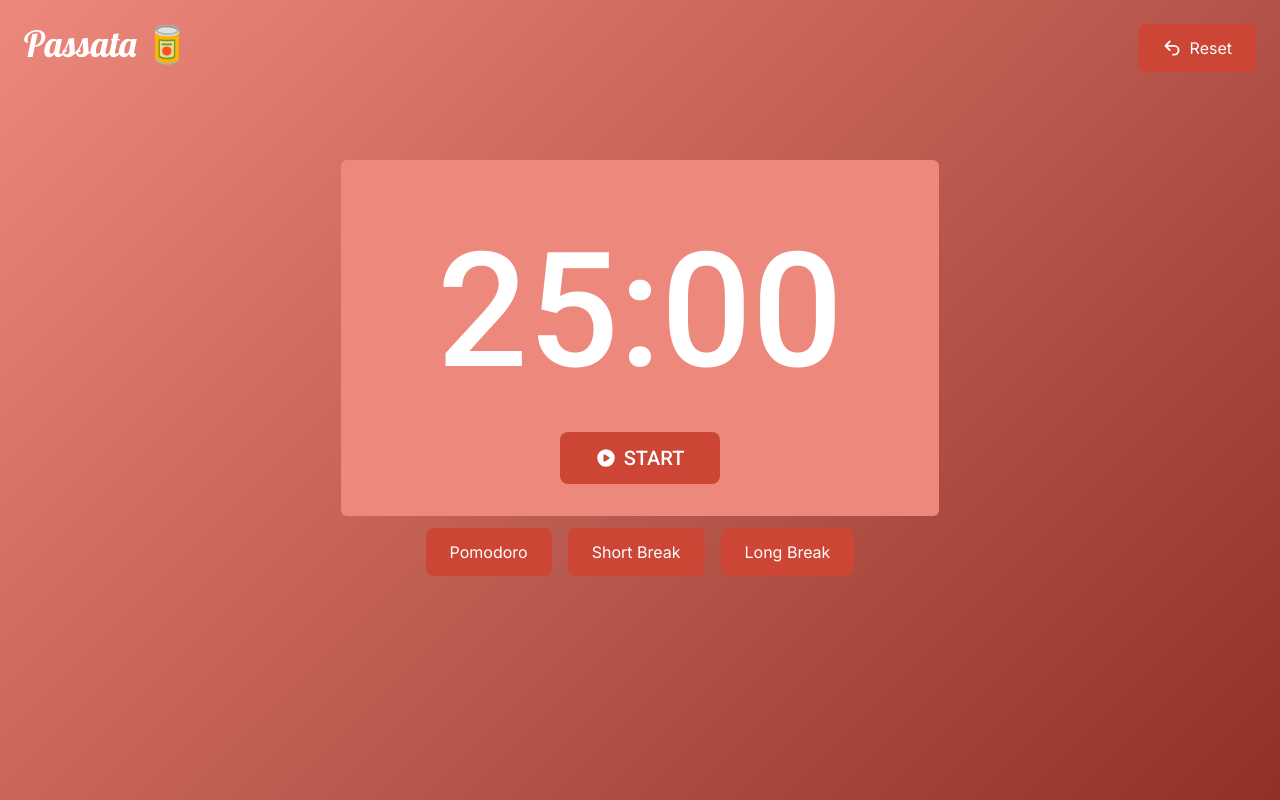
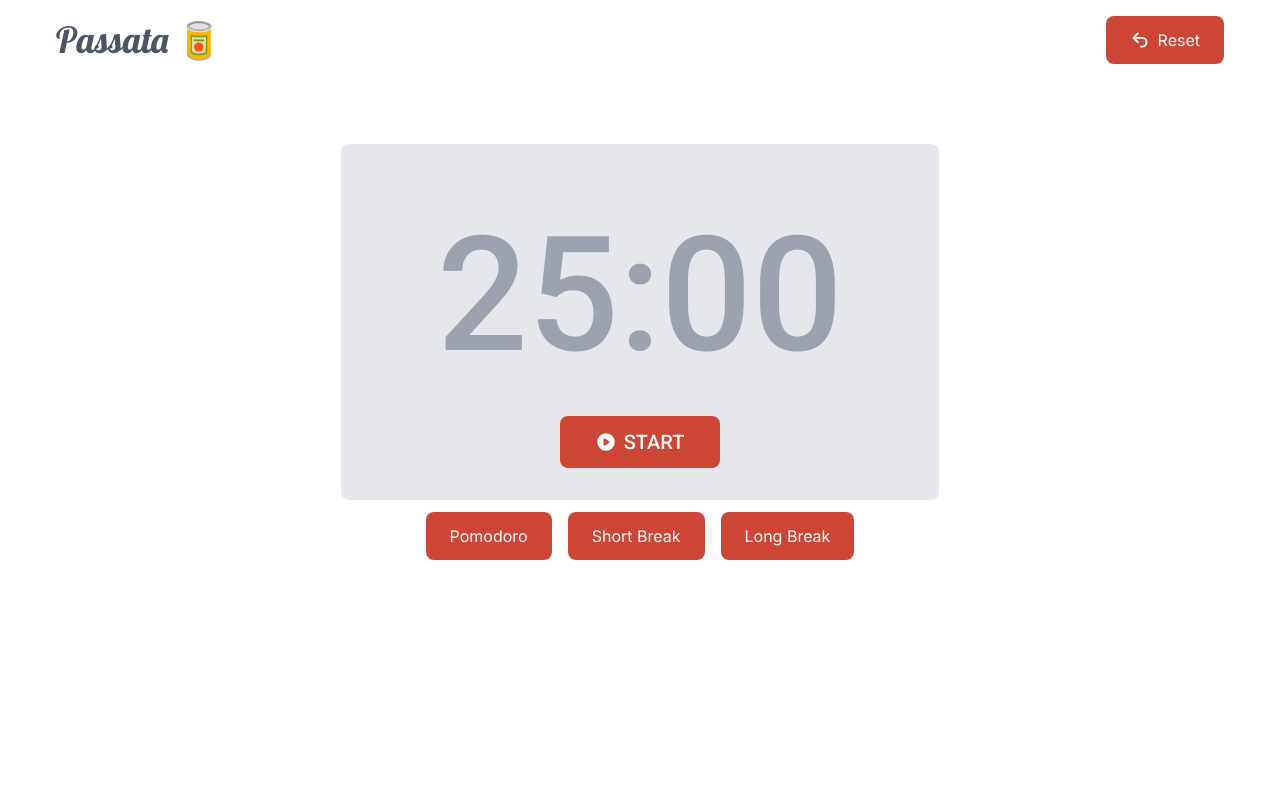
Before and after one commit to ThomasPokorny/passata-io, a Next.js app: page / in a window 1280 px wide. Built offline with nearby package versions, Linux system fonts and the light colour scheme.

Commit message:
Redesign

```diff
--- a/src/app/globals.css
+++ b/src/app/globals.css
@@ -2,17 +2,6 @@
 @tailwind components;
 @tailwind utilities;
 
-.background-pomodoro {
-  background-image: linear-gradient(135deg, rgb(237, 136, 124) 0%, rgb(143, 49, 37) 100%);
-}
-
-.background-short-break {
-  background-image: linear-gradient(135deg, rgb(159, 171, 255) 0%, rgb(80, 59, 240) 100%);
-}
-
-.background-long-break {
-  background-image: linear-gradient(135deg, rgb(64, 193, 188) 0%, rgb(27, 105, 106) 100%);
-}
 
 .button-pomodoro {
   background-color:  #cd4535;
@@ -20,10 +9,6 @@
 
 .button-pomodoro:hover {
   background-color: #b63a2b;
-}
-
-.button-pomodoro-play:active {
-  transform: scale(0.95);
 }
 
 .button-short-break {
@@ -41,3 +26,7 @@
 .button-long-break:hover {
   background-color: #1d8484;
 }
+
+.button-pomodoro-play:active {
+  transform: scale(0.95);
+}
--- a/src/app/page.tsx
+++ b/src/app/page.tsx
@@ -101,8 +101,8 @@ export default function Home() {
         mode === LONG_BREAK ? 'background-long-break' : ''
       } `}
     >
-      <div className={'h-20 flex p-6 w-screen'}>
-        <div className={`${lobster.className} text-4xl text-white `}>
+      <div className={'h-20 flex items-center px-14 w-screen'}>
+        <div className={`${lobster.className} text-4xl text-gray-600 `}>
           Passata 🥫
         </div>
         <div className={'ml-auto'}>
@@ -119,17 +119,12 @@ export default function Home() {
       </div>
 
       <div className={'flex justify-center'}>
-        <div className={'mt-20 flex flex-col'}>
+        <div className={'mt-16 flex flex-col'}>
           <div
-            className={`flex justify-center rounded-md
-             ${mode.type == 'pomodoro' ? 'bg-pomodoro-secondary' : ''}
-             ${mode.type == 'short-break' ? 'bg-short_break-secondary' : ''}
-          ${
-            mode.type == 'long-break' ? 'bg-long_break-secondary' : ''
-          } px-24 py-8`}
+            className={`flex justify-center rounded-lg bg-gray-200 px-24 py-8`}
           >
             <div className={'flex flex-col'}>
-              <div className={'text-[10rem] text-white'}>
+              <div className={'text-[10rem] text-gray-400'}>
                 <p className={roboto.className}>{`${String(
                   Math.floor(time / 60)
                 ).padStart(2, '0')}:${String(time % 60).padStart(2, '0')}`}</p>
@@ -150,7 +145,7 @@ export default function Home() {
                   <div className="absolute ml-[25rem] mt-[0.5rem] cursor-pointer">
                     <ForwardIcon
                       onClick={() => transition(true)}
-                      className="w-8 h-8 text-white"
+                      className="w-8 h-8 text-gray-400"
                     />
                   </div>
                 ) : (
```
